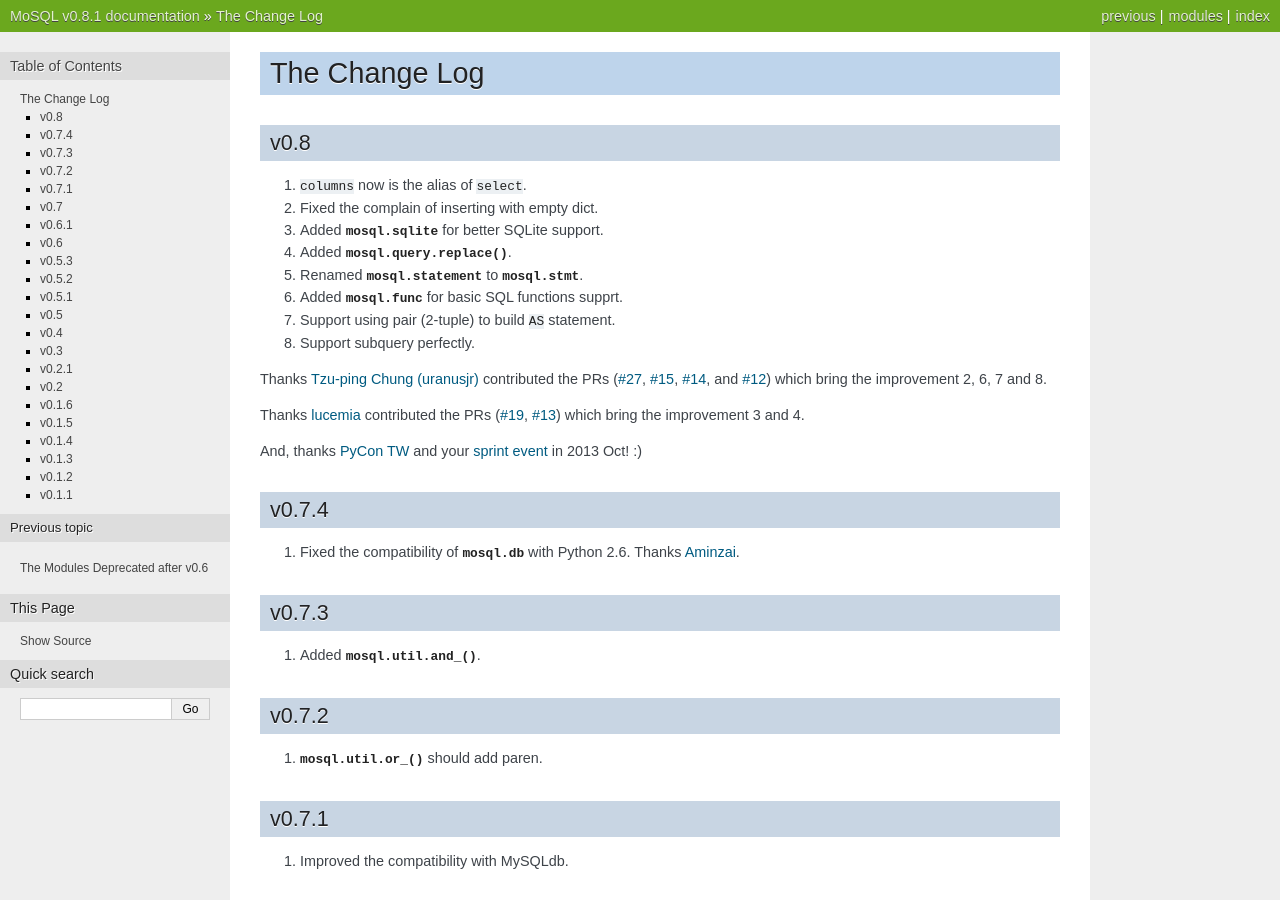
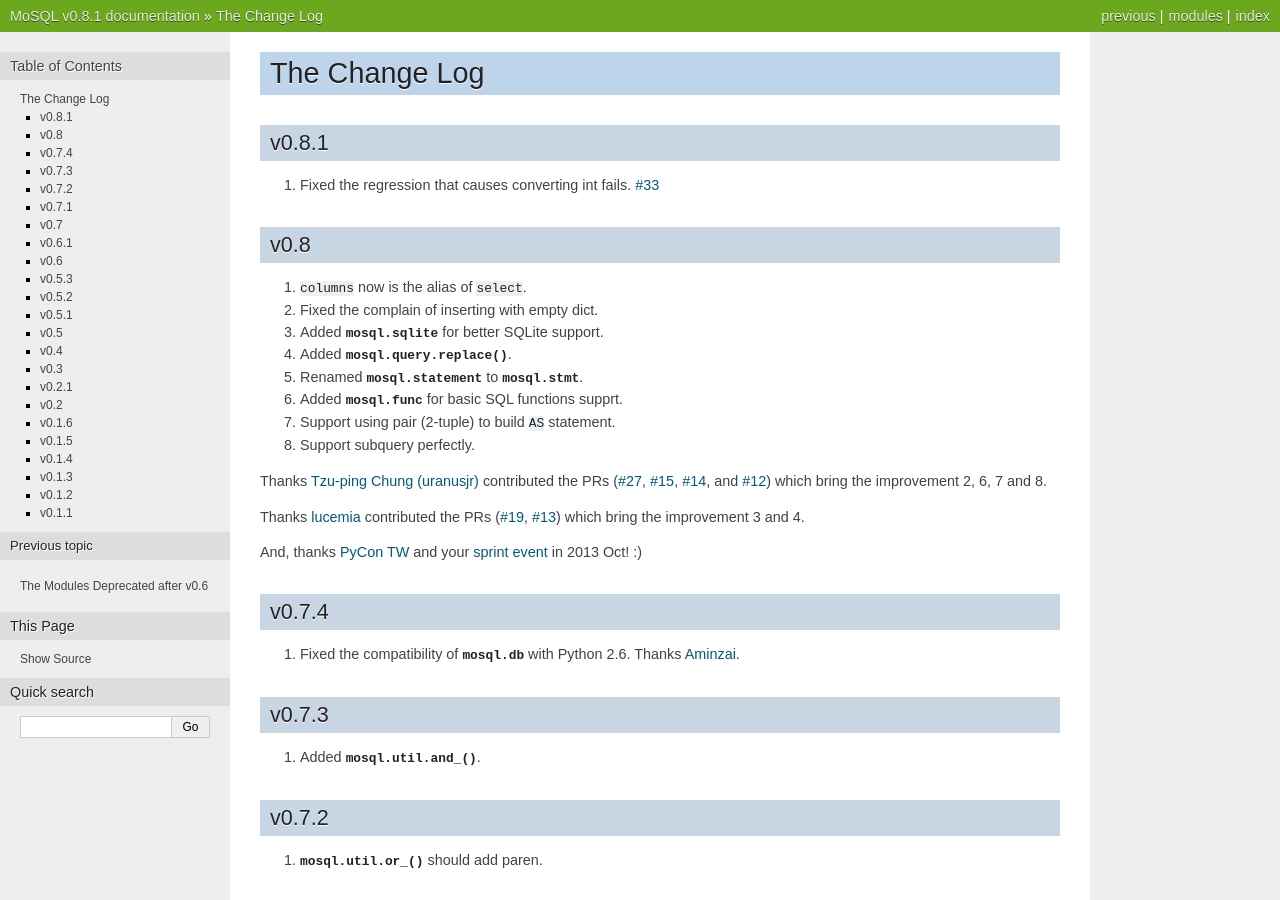
Before and after one commit to moskytw/mosql, a Sphinx documentation site: the page built from docs/changes.rst, in a window 1280 px wide and 900 px high. Built offline with Sphinx 7.4.7, drawn with Linux system fonts in a browser that asks for light colours.

Commit message:
added change log for v0.8.1

```diff
--- a/docs/changes.rst
+++ b/docs/changes.rst
@@ -1,5 +1,11 @@
 The Change Log
 ==============
+
+v0.8.1
+------
+
+1. Fixed the regression that causes converting int fails. `#33
+   <https://github.com/moskytw/mosql/issues/33>`_
 
 v0.8
 ----
```
